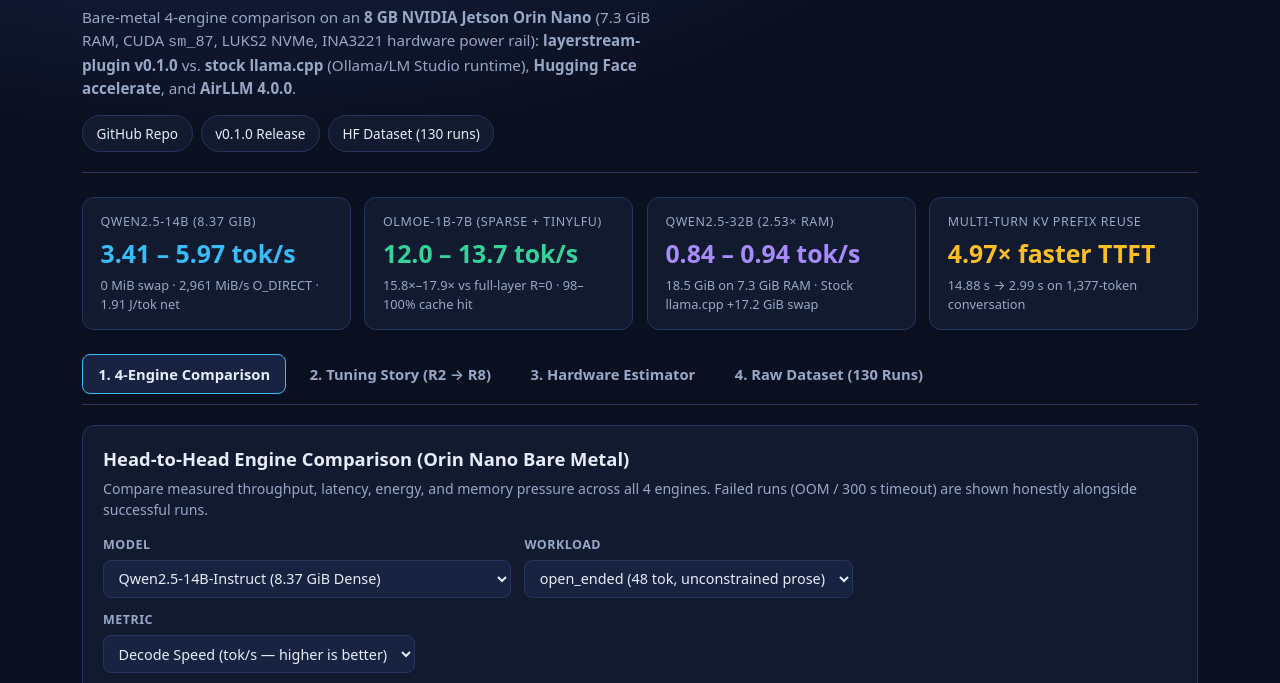
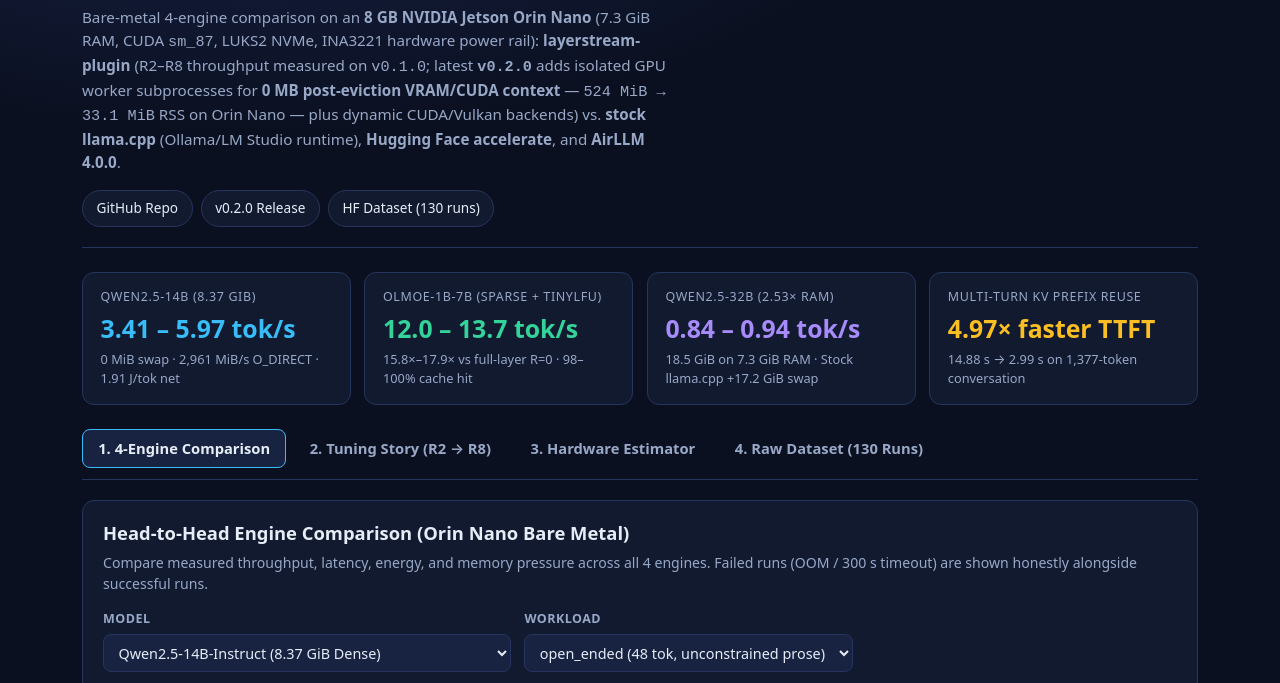
Before and after one commit to kleinbem/layerstream-plugin, a plain HTML site: page benchmarks/hf-space/index.html in a window 1280 px wide. Shown: the part 75-758 px from the top of the page. Drawn offline with Linux system fonts and the light colour scheme; files whose address does not match are found by name.

Commit message:
docs(benchmarks): update HF dataset card and Space for v0.2.0

```diff
--- a/benchmarks/hf-space/index.html
+++ b/benchmarks/hf-space/index.html
@@ -414,12 +414,12 @@
         <h1>⚡ layerstream-plugin — Edge Out-of-Core LLM Benchmarks</h1>
         <p>
           Bare-metal 4-engine comparison on an <strong>8 GB NVIDIA Jetson Orin Nano</strong> (7.3 GiB RAM, CUDA <code>sm_87</code>, LUKS2 NVMe, INA3221 hardware power rail):
-          <strong>layerstream-plugin v0.1.0</strong> vs. <strong>stock llama.cpp</strong> (Ollama/LM Studio runtime), <strong>Hugging Face accelerate</strong>, and <strong>AirLLM 4.0.0</strong>.
+          <strong>layerstream-plugin</strong> (R2–R8 throughput measured on <code>v0.1.0</code>; latest <strong><code>v0.2.0</code></strong> adds isolated GPU worker subprocesses for <strong>0 MB post-eviction VRAM/CUDA context</strong> — <code>524 MiB → 33.1 MiB</code> RSS on Orin Nano — plus dynamic CUDA/Vulkan backends) vs. <strong>stock llama.cpp</strong> (Ollama/LM Studio runtime), <strong>Hugging Face accelerate</strong>, and <strong>AirLLM 4.0.0</strong>.
         </p>
       </div>
       <nav class="pill-links" aria-label="Project links">
         <a class="pill" href="https://github.com/kleinbem/layerstream-plugin" target="_blank" rel="noopener">GitHub Repo</a>
-        <a class="pill" href="https://github.com/kleinbem/layerstream-plugin/releases/tag/v0.1.0" target="_blank" rel="noopener">v0.1.0 Release</a>
+        <a class="pill" href="https://github.com/kleinbem/layerstream-plugin/releases/tag/v0.2.0" target="_blank" rel="noopener">v0.2.0 Release</a>
         <a class="pill" href="https://huggingface.co/datasets/kleinbem/layerstream-orin-nano-benchmarks" target="_blank" rel="noopener">HF Dataset (130 runs)</a>
       </nav>
     </header>
@@ -831,7 +831,7 @@
       document.getElementById("est-output").innerHTML = `
         <div class="kpi"><div class="label">Preflight Verdict</div><div class="val" style="font-size:1.1rem">${verdictBadge}</div><div class="sub">Mirrors <code>layerstream-plugin check</code></div></div>
         <div class="kpi"><div class="label">Pinned Layers (R)</div><div class="val">${Math.round(pinnedFrac * 100)}%</div><div class="sub">${streamedGib.toFixed(1)} GiB streamed per sweep</div></div>
-        <div class="kpi"><div class="label">Est. Cold Load</div><div class="val">${loadS.toFixed(1)} s</div><div class="sub">0 MB weights while idle</div></div>
+        <div class="kpi"><div class="label">Est. Cold Load</div><div class="val">${loadS.toFixed(1)} s</div><div class="sub">0 MB GPU/CUDA context while idle (v0.2.0 worker)</div></div>
         <div class="kpi"><div class="label">Est. Decode Speed</div><div class="val" style="color:var(--accent-2)">${fitsResident ? "12–45+" : `${lowTps.toFixed(2)}–${highTps.toFixed(2)}`} tok/s</div><div class="sub">${arch === "dense_draft" ? "prose → code_edit range" : arch === "moe_cached" ? "warm TinyLFU cache range" : "1 tok/sweep floor"}</div></div>
       `;
       const vEl = document.getElementById("est-verdict");
```
Also changed, not shown: benchmarks/hf-dataset/README.md.
